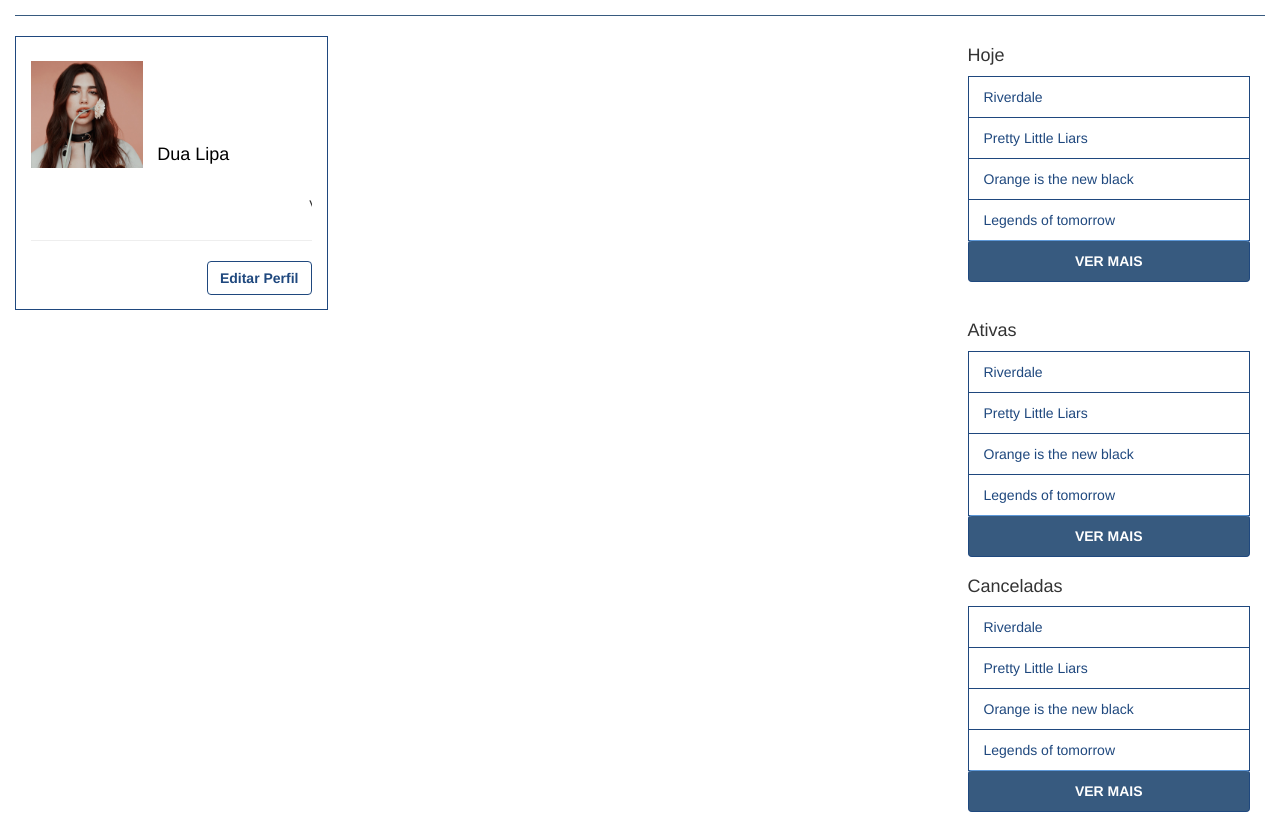
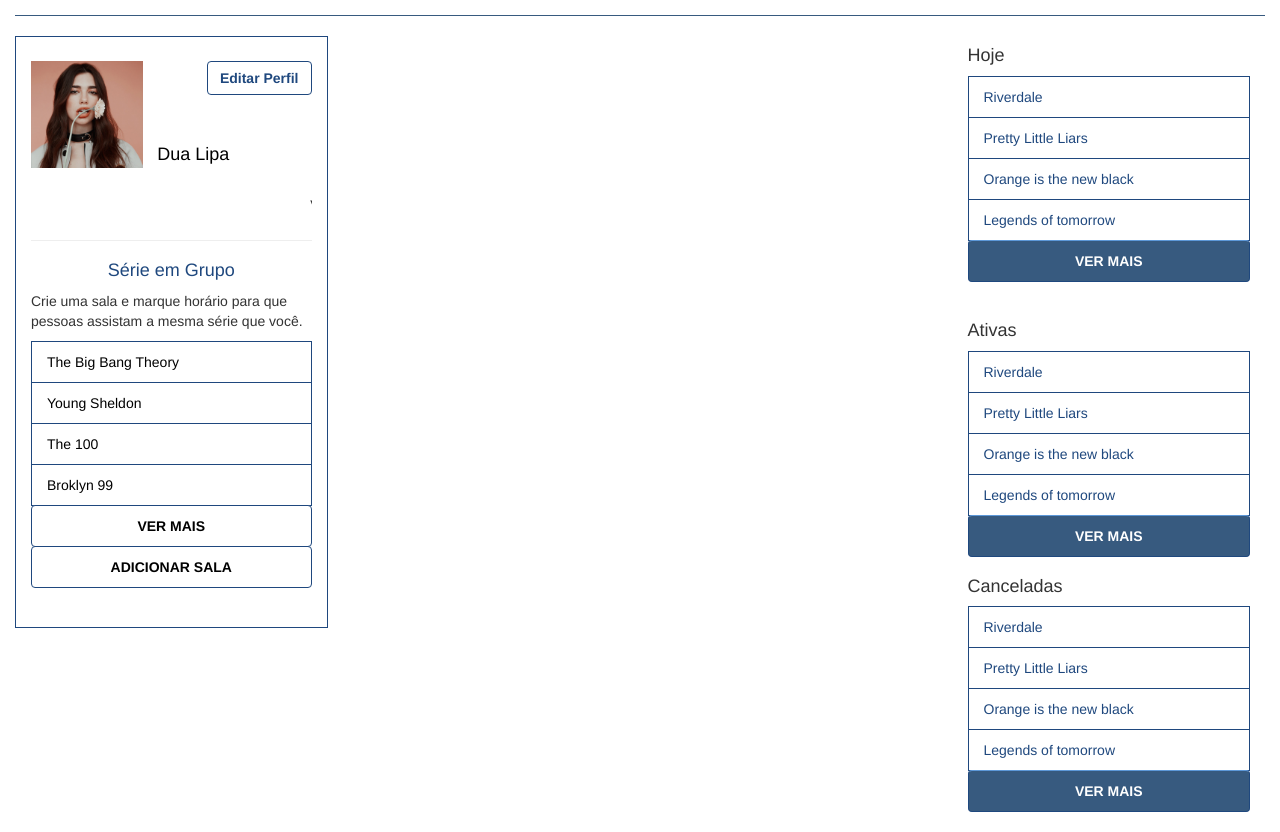
Before and after one commit to marciellioliveira/2watch, a PHP site: page /pagina_inicial.php in a window 1280 px wide. Shown: the part 62-894 px from the top of the page. Run offline with PHP 8.4, Linux system fonts and the light colour scheme.

Commit message:
Perfil + Séries em grupo

```diff
--- a/css/estilo.css
+++ b/css/estilo.css
@@ -137,7 +137,7 @@
 }
 
 .row #perfil #editarPerfil {
-    margin-bottom: 5%;
+   margin-top: 5%;
 }
 
 div#perfil.col-sm-3 img{
@@ -162,19 +162,17 @@
 
 
 /* Perfil */
-#uploadfile {
-  display: none;
+#perfil div.list-group h4{
+   text-align: center;
+    color: #1F487E;
 }
 
-.profile-img-container img:hover {
-    opacity: 0.5;
-    z-index: 501;
+#perfil .list-group-item {
+    background-color: white;
+    border: 1px solid #1F487E;
+    color:  #1F487E;
 }
 
-.profile-img-container img:hover + i {
-    display: block;
-    z-index: 500;
-}
 
 /* Feed */
 
--- a/pagina_inicial.php
+++ b/pagina_inicial.php
@@ -7,24 +7,29 @@
   <div class="row">
     <div class="col-sm-3" id="perfil">
 
+      	<img src="imgs/usuario/dualipa/dualipa.jpg" alt="Foto Perfil">
+        <button type="button" class="btn btn-default pull-right" id="editarPerfil">Editar Perfil</button>
 
-      <!--<div class="jumbotron">-->
-      	<img src="imgs/usuario/dualipa/dualipa.jpg" alt="Cinque Terre">
-
-<!--         <img src="imgs/usuario/dualipa/dualipa.jpg" class="img-rounded" alt="Foto de Perfil">
-          <i class="fa fa-upload fa-5x"></i>
-          <input id='uploadfile' type ='file'> -->
            <a href=""><h4>Dua Lipa</h4></a>
-
 
         <marquee behavior="scroll" direction="left" id="marquee"><br>
           Visto por último: Riverdale - Temporada 5, Epsódio 16.
         </marquee>
         <hr>
-        <button type="button" class="btn btn-default pull-right" id="editarPerfil">Editar Perfil</button>
-      <!--</div>-->
 
 
+        <div class="list-group">
+
+          <h4>Série em Grupo</h4>
+          <p>Crie uma sala e marque horário para que pessoas assistam a mesma série que você. </p>
+          <a href="" class="list-group-item">The Big Bang Theory</a>
+          <a href="" class="list-group-item">Young Sheldon</a>
+          <a href="" class="list-group-item">The 100</a>
+          <a href="" class="list-group-item">Broklyn 99</a>
+          <a href="#" class="list-group-item btn" id="btn">VER MAIS</a>
+          <a href="#" class="list-group-item btn" id="btn">ADICIONAR SALA</a>
+          <br>
+        </div>
 
 
     </div>
@@ -76,33 +81,7 @@
 
 
 
-<script type="text/javascript">
-  $('.profile-img-container img').click(function(){
-    $('#uploadfile').click();
-  });
-</script>
 
-<script type="text/javascript">
-  function myFunction() {
-  // Declare variables
-  var input, filter, table, tr, td, i;
-  input = document.getElementById("myInput");
-  filter = input.value.toUpperCase();
-  table = document.getElementById("myTable");
-  tr = table.getElementsByTagName("tr");
-  // Loop through all table rows, and hide those who don't match the search query
-  for (i = 0; i < tr.length; i++) {
-    td = tr[i].getElementsByTagName("td")[0];
-    if (td) {
-      if (td.innerHTML.toUpperCase().indexOf(filter) > -1) {
-        tr[i].style.display = "";
-      } else {
-        tr[i].style.display = "none";
-      }
-    }
-  }
-}
-</script>
 
 </body>
 </html>
```
